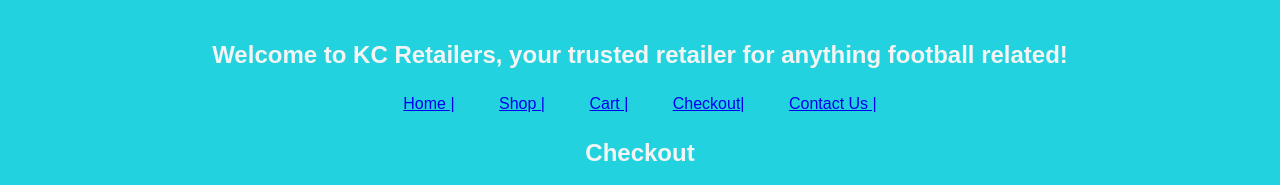
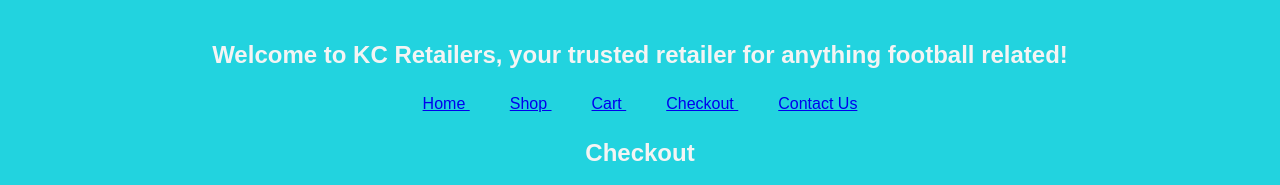
Before and after one commit to Karabo-06/coursework, a plain HTML site: page checkout.html in a window 1280 px wide. Shown: the top 185 px of the page. Drawn offline with Linux system fonts and the light colour scheme.

Commit message:
Update checkout.html
removing bars in the navigation bar

```diff
--- a/checkout.html
+++ b/checkout.html
@@ -11,11 +11,11 @@
             <h1>Welcome to KC Retailers, your trusted retailer for anything football related!</h1>
             <nav>
                 <ul>
-                    <li><a href="index.html"> Home |</a></li>
-                    <li><a href="shop.html"> Shop |</a></li>
-                    <li><a href="cart.html"> Cart |</a></li>
-                    <li><a href="Checkout.html"> Checkout|</a></li>
-                    <li><a href="feedback.html"> Contact Us |</a></li>
+                    <li><a href="index.html"> Home </a></li>
+                    <li><a href="shop.html"> Shop </a></li>
+                    <li><a href="cart.html"> Cart </a></li>
+                    <li><a href="Checkout.html"> Checkout </a></li>
+                    <li><a href="feedback.html"> Contact Us </a></li>
                 </ul>
             </nav>
             <body>
```
